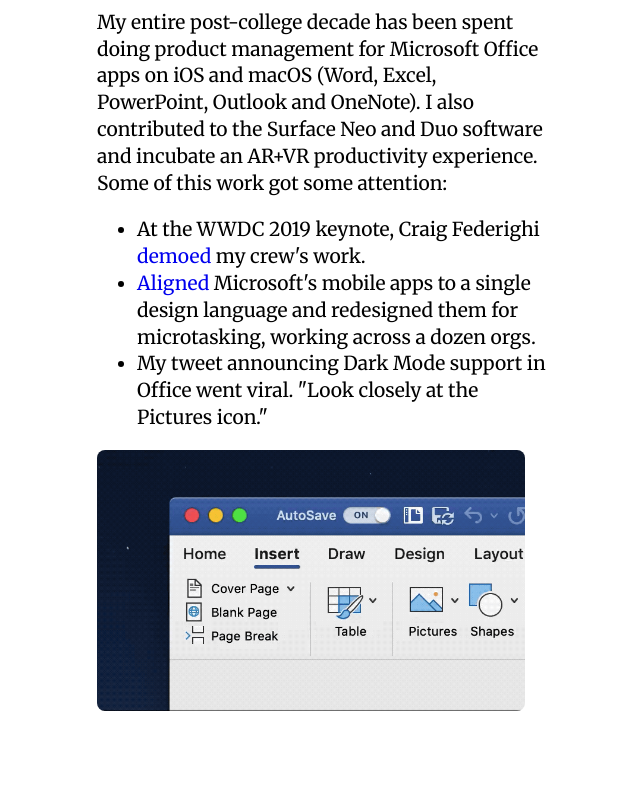
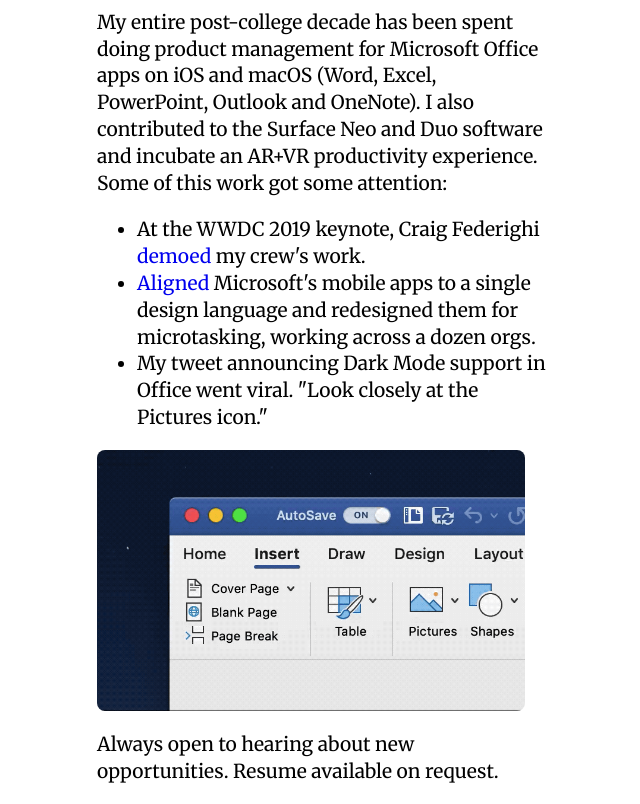
Before and after one commit to agentakki/agentakki.github.io, a plain HTML site: page work.html in a window 1280 px wide. Shown: the part 118-922 px from the top of the page, without its empty margins (318-958 px from the left). Before the commit the page ends 849 px from the top, so only its background shows below. Drawn offline with nearby package versions, Linux system fonts and the light colour scheme.

Commit message:
Updated work

```diff
--- a/work.html
+++ b/work.html
@@ -17,5 +17,6 @@
 		</ul>
 		<img src="resources/img/Office Dark Mode.gif">
 	</p>
+	<p>Always open to hearing about new opportunities. Resume available on request. </p>
 	</body>
 </html>
```
